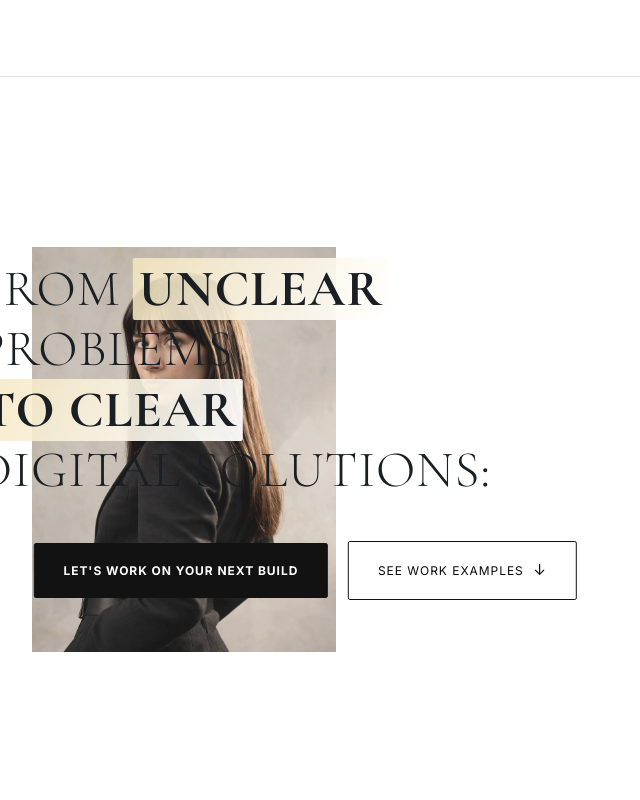
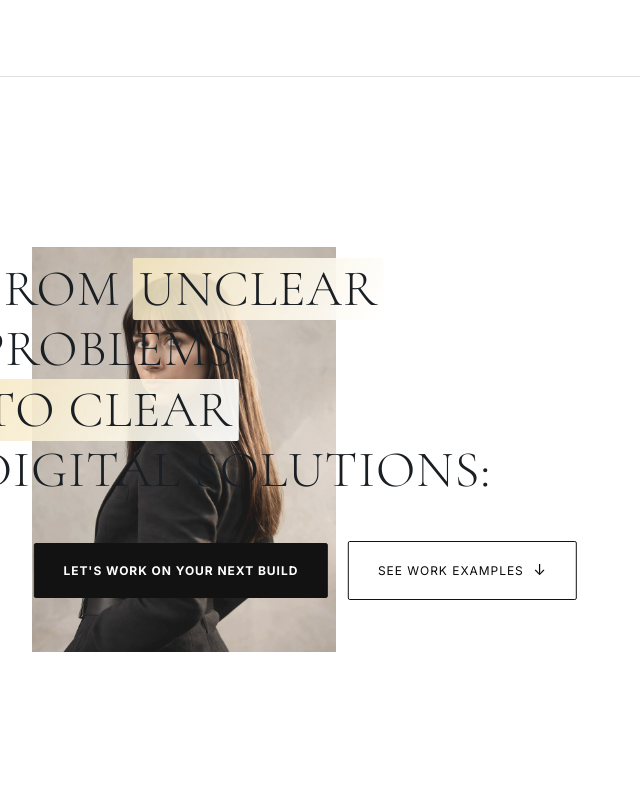
Before and after one commit to Irene2828/porfoliojuly, a Next.js app: page / in a window 1280 px wide. Shown: the top 800 px of the page, without its empty margins (0-640 px from the left). Built offline with nearby package versions, Linux system fonts and the light colour scheme; no server answers; the database is empty.

Commit message:
Undo bold highlight in headline (intended for header)

```diff
--- a/src/app/components/Hero.css
+++ b/src/app/components/Hero.css
@@ -161,7 +161,6 @@
   box-decoration-break: clone;
   -webkit-box-decoration-break: clone;
   display: inline;
-  font-weight: 700; /* bolded */
 }
 
 .hero-intro-text {
```
